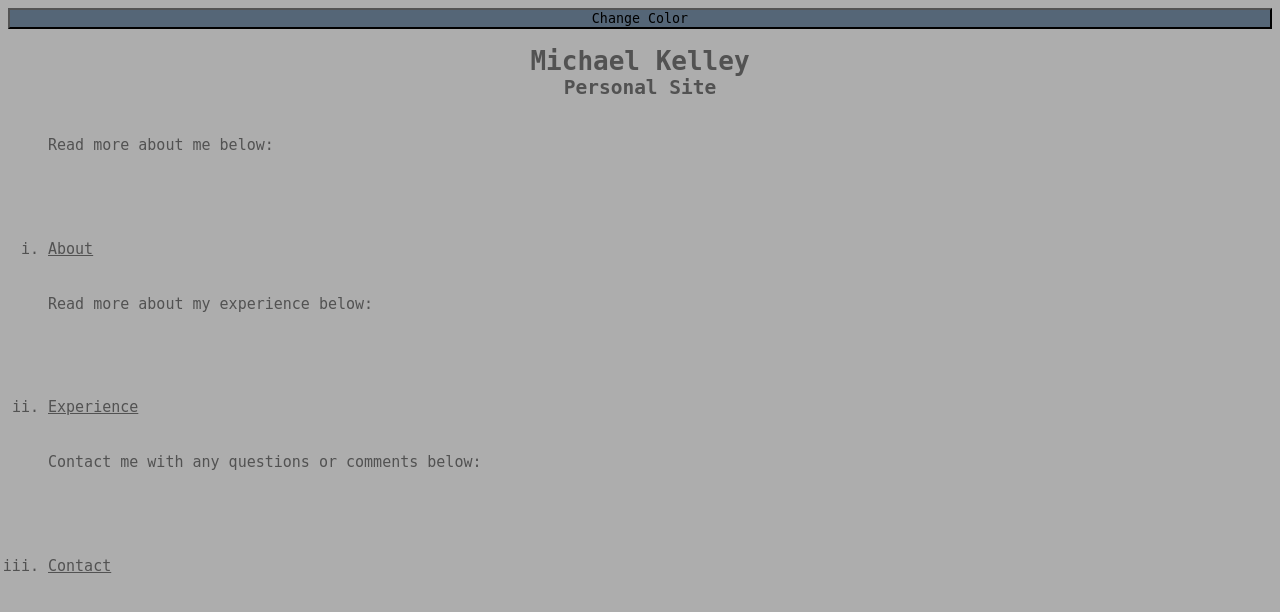
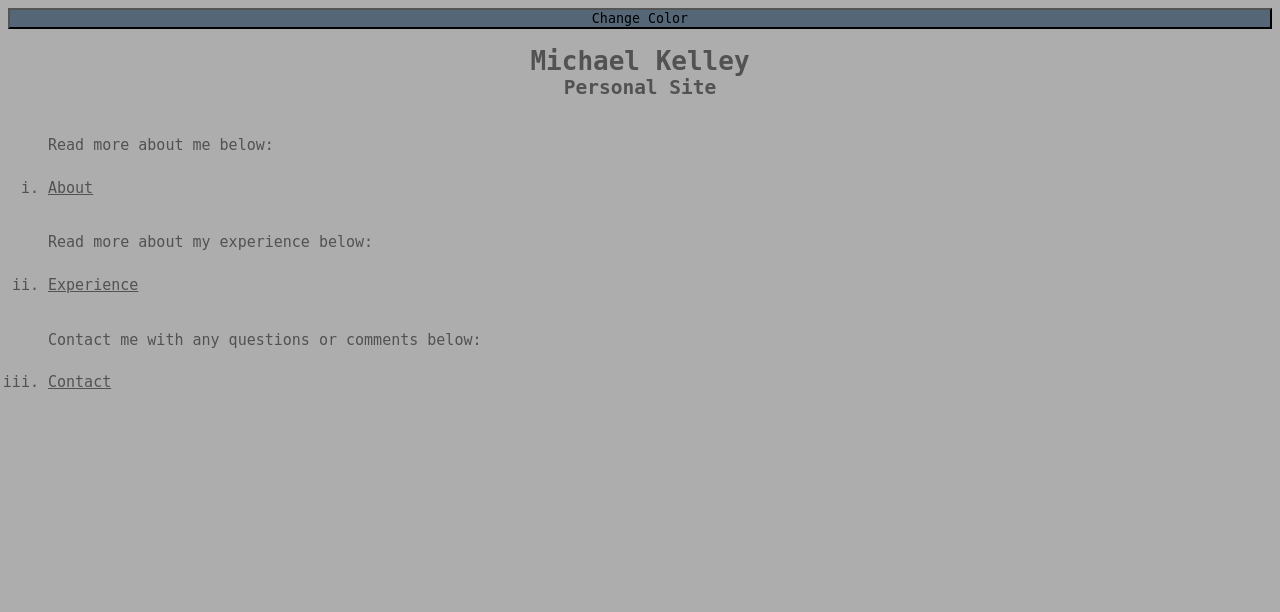
Before and after one commit to TheMKelley/TheMKelley.github.io, a PHP site: page /index.html in a window 1280 px wide. Shown: the top 612 px of the page. Run offline with PHP 8.4, Linux system fonts and the light colour scheme.

Commit message:
Update style.css

```diff
--- a/style.css
+++ b/style.css
@@ -46,7 +46,7 @@ ul {
 }
 
 li {
-  margin-top: 7%;
+  margin-top: 2%;
 }
 
 button {
```
